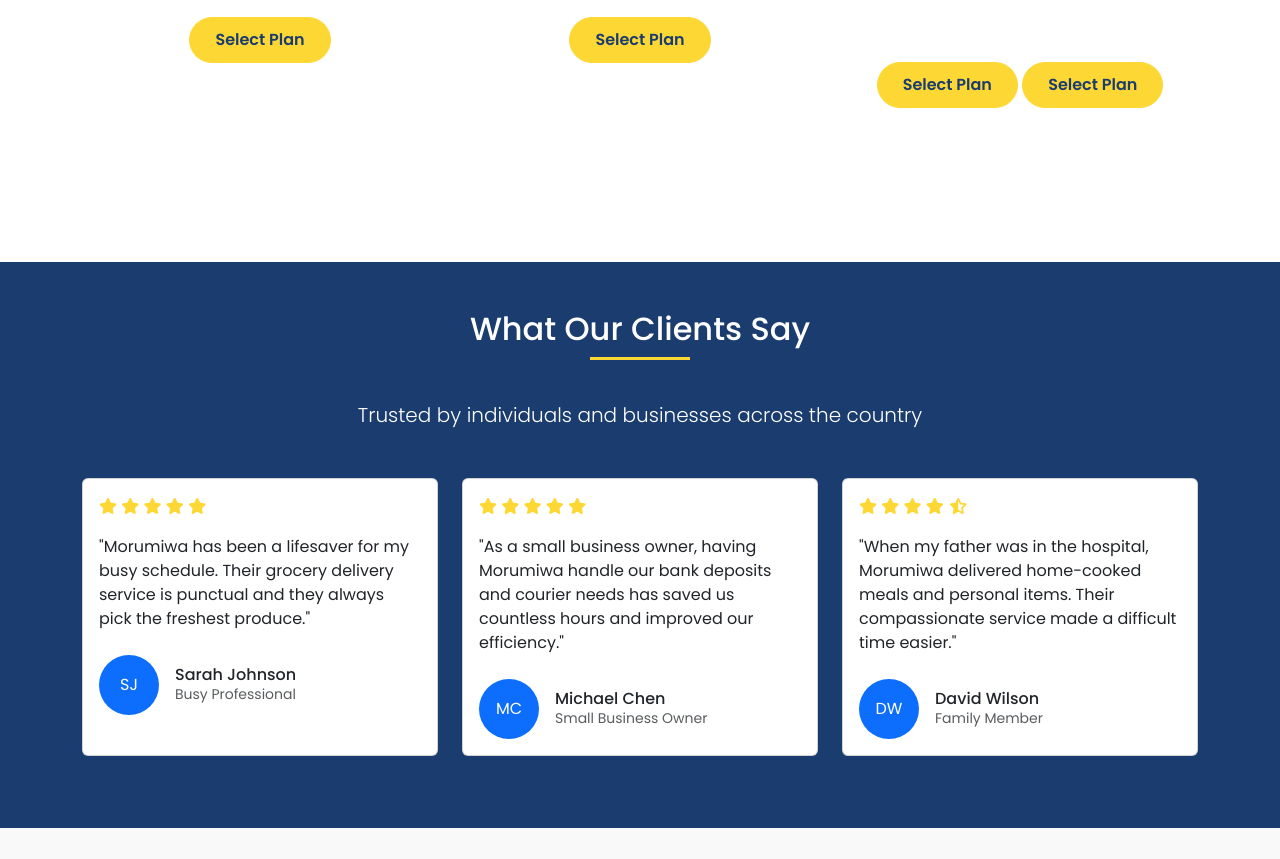
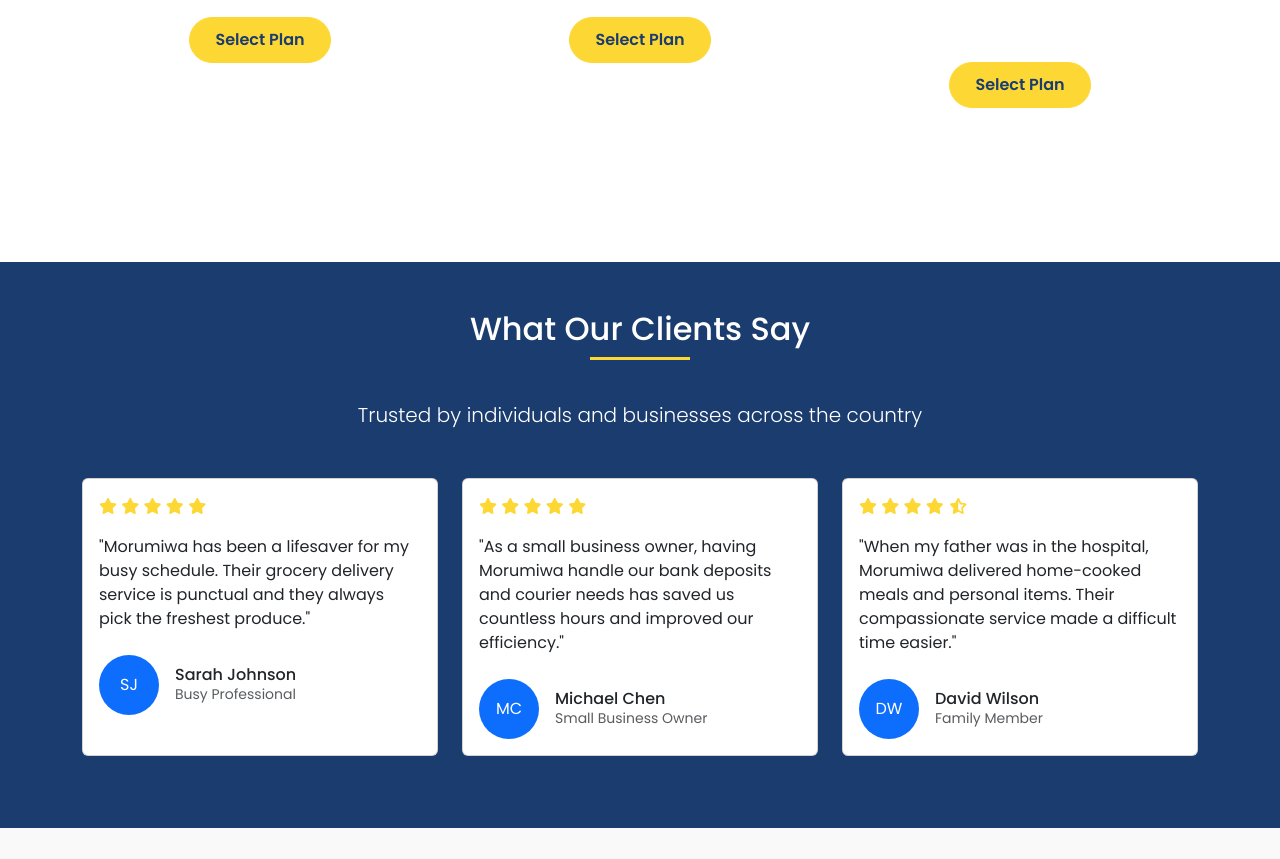
Before and after one commit to Alex-Sello7/Morumiwa_Logistics, a plain HTML site: page index.html in a window 1280 px wide. Shown: the part 5380-6239 px from the top of the page. Drawn offline with nearby package versions, Linux system fonts and the light colour scheme.

Commit message:
Removed duplicate code

```diff
--- a/index.html
+++ b/index.html
@@ -533,7 +533,6 @@
             </div>
             <div class="pricing-footer">
               <a href="#contact" class="btn btn-primary">Select Plan</a>
-              <a href="#contact" class="btn btn-primary">Select Plan</a>
             </div>
           </div>
         </div>
```
